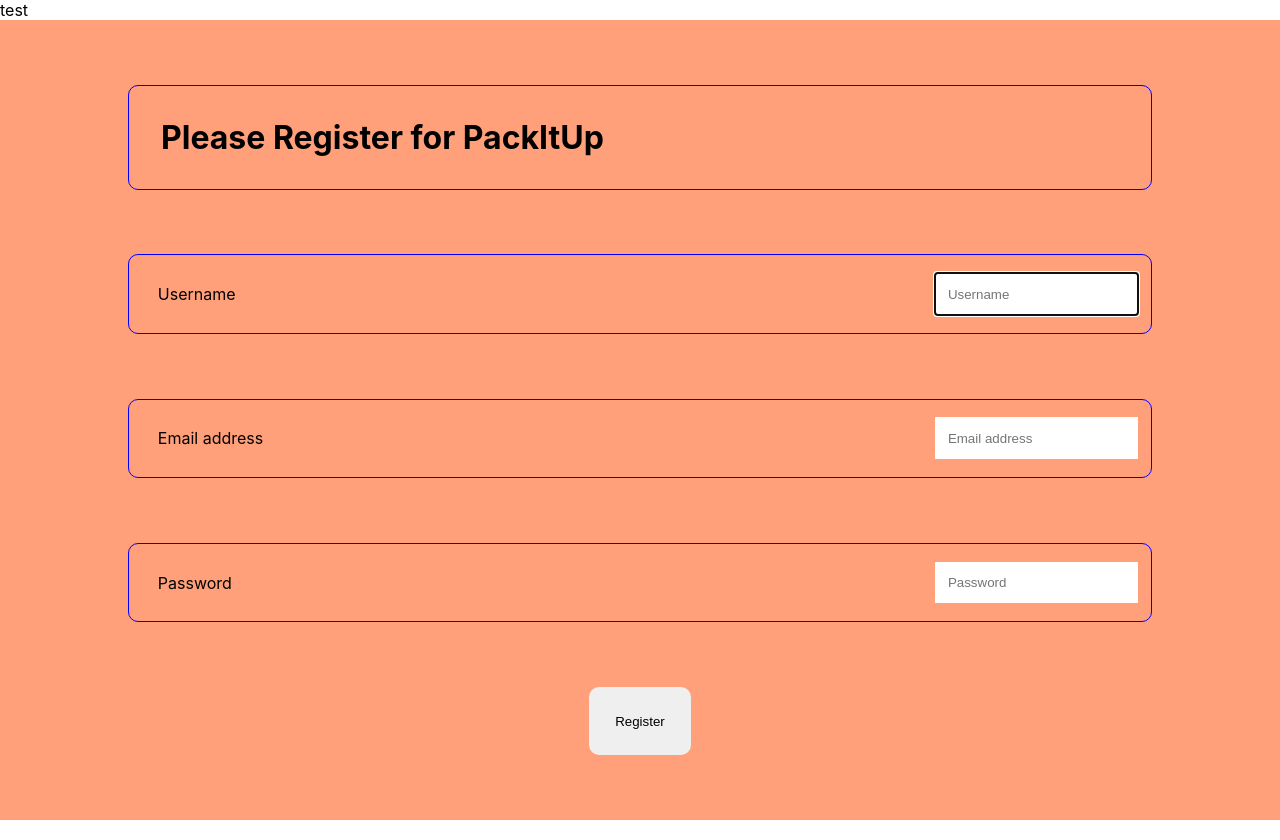
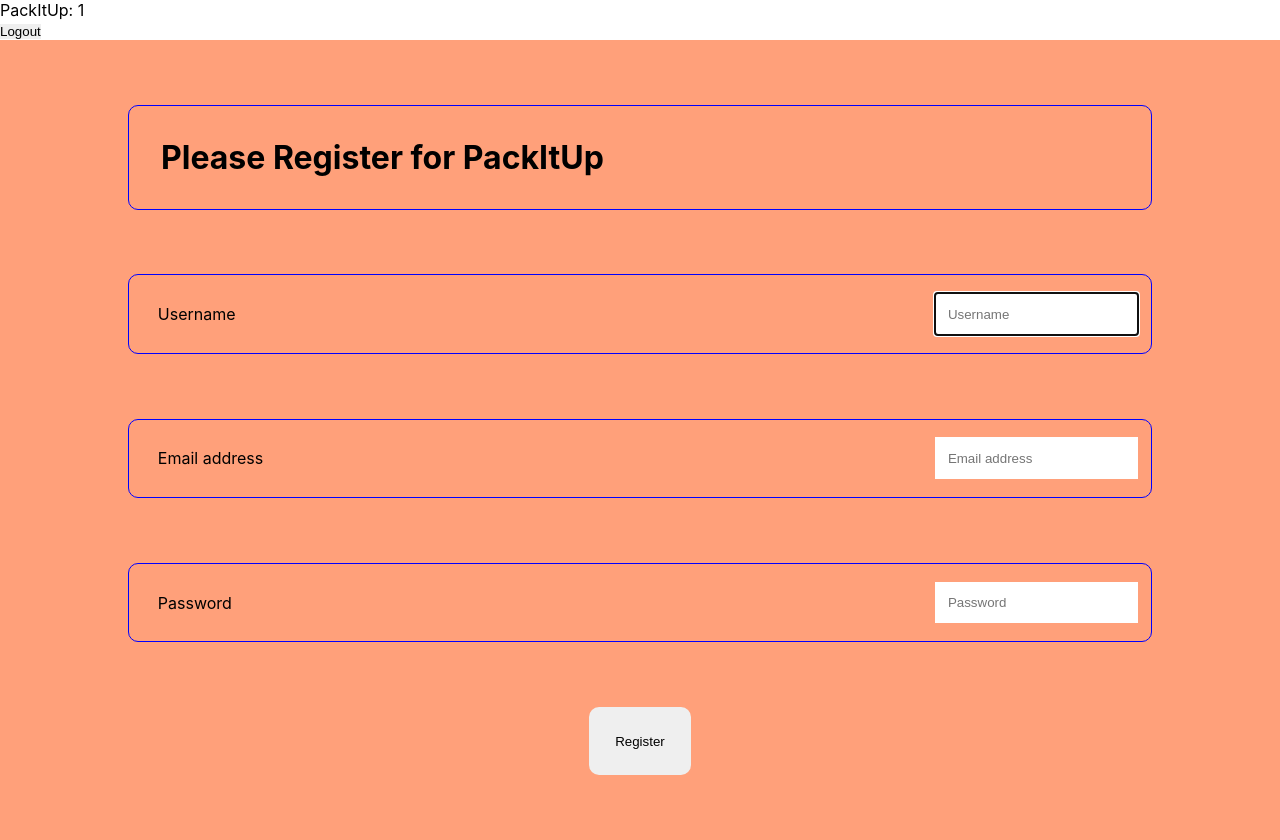
Before and after one commit to CheoR/pack-it-up, a React (Create React App) app: page /register in a window 1280 px wide. Built offline with nearby package versions, Linux system fonts and the light colour scheme; sample sign-in values are in the browser's storage.

Commit message:
feat: after registering, new user redirected to user home page.

```diff
--- a/src/components/ApplicationViews.jsx
+++ b/src/components/ApplicationViews.jsx
@@ -1,6 +1,7 @@
 
 import React from "react"
 import { Route } from "react-router-dom"
+import { UserPage } from "./routes/users/UserPage"
 // import { Home } from "./Home"
 
 // import { CustomerList } from "./customer/CustomerList"
@@ -25,8 +26,8 @@
 export const ApplicationViews = () => {
  return (
   <>
-    {/* <Route exact path="/">
-      <LandingPage />
+    {/* <Route exact path="/users">
+      <UserPage />
     </Route> */}
 
    {/* Render the animal list when http://localhost:3000/locations */}
--- a/src/components/PackItUp.jsx
+++ b/src/components/PackItUp.jsx
@@ -6,6 +6,7 @@
 
 import { ApplicationViews } from "./ApplicationViews";
 import { LandingPage } from "./routes/landingPage/LandingPage"
+import { UserPage } from "./routes/users/UserPage";
 
 export const PackItUp = () => (
   <>
@@ -15,7 +16,7 @@
    return (
     <>
     { /* Components that are rendered when the user is authenticated go inside this React fragment */}
-    <div>test</div>
+    <UserPage />
     </>
    )
   } else {
--- a/src/components/auth/Register.js
+++ b/src/components/auth/Register.js
@@ -53,7 +53,7 @@
                         .then(createdUser => {
                             if (createdUser.hasOwnProperty("id")) {
                                 sessionStorage.setItem(userStorageKey, createdUser.id)
-                                history.push("/")
+                                history.push("/users")
                             }
                         })
                 }
--- /dev/null
+++ b/src/components/routes/users/UserPage.jsx
@@ -0,0 +1,12 @@
+import React from "react"
+
+export const UserPage = () => {
+ const loggedInUserId = parseInt(sessionStorage.getItem("app_user_id"))
+ return (
+  <main className="userPage">
+   <header className="userPage__header">PackItUp: { loggedInUserId }</header>
+   <section className="userPage__summary"></section>
+   <button className="userPage__btn--logout">Logout</button>
+  </main>
+ )
+}
--- /dev/null
+++ b/src/components/routes/users/userPage.css
@@ -0,0 +1,13 @@
+*,
+*::before,
+*::after {
+  margin: 0;
+  padding: 0;
+  border: 0;
+  box-sizing: border-box;
+  text-decoration: none;
+  list-style: none;
+  overflow-wrap: break-word;
+
+  /* border: 1px solid red; */
+}
```
